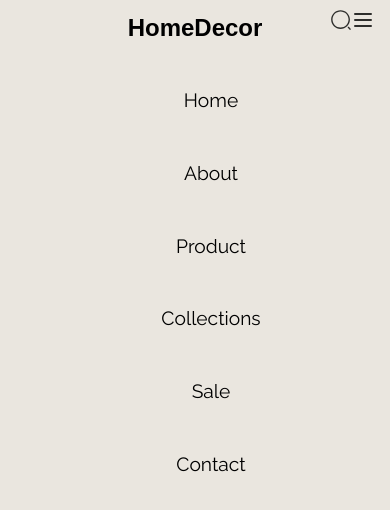
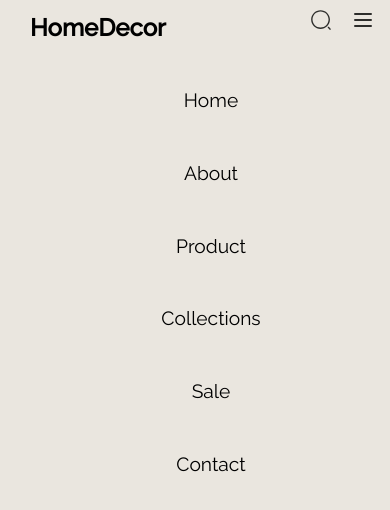
Before and after one commit to hac1yev/furniture, a React (Vite) app: page / in a window 390 px wide. Shown: the top 510 px of the page. Built offline with nearby package versions, Linux system fonts and the light colour scheme.

Commit message:
nav state

```diff
--- a/src/components/Navbar/Navbar.css
+++ b/src/components/Navbar/Navbar.css
@@ -47,8 +47,6 @@ header ul a{
     display: inline-block;
     padding: 10px;
     font-size: 1.5rem;
-    font-family: Mynerve, sans-serif;
-
 }
 
 .burger {
@@ -180,12 +178,15 @@ header ul a{
 
 
 @media screen and (max-width: 767px){
-header .lang ,.shop-img , .user-img, .search-icon{
+    .shop-img , .user-img, .header-left {
         display: none;
 
     }
 
     .burger {
         background-color: #EAE6DF;
+        display: flex;
+        gap: 20px;
+        align-items: center;
     }
 }
--- a/src/components/Navbar/Navbar.tsx
+++ b/src/components/Navbar/Navbar.tsx
@@ -6,6 +6,7 @@ import user from '../../assets/images/Header/user-icon.svg';
 import hamburger from '../../assets/images/Header/hamburger.svg';
 
 const Navbar = () => {
+
   return (
         <header>
           <div className='header-top'>
@@ -24,7 +25,6 @@ const Navbar = () => {
             <img src={hamburger} alt="hamburger-icon" />
           </div>
           <nav className="navbar">
-
             <ul className="links">
                 <Link to="/">
                     <li>Home</li>
```
Lines whose indentation alone changed are shown as unchanged.
